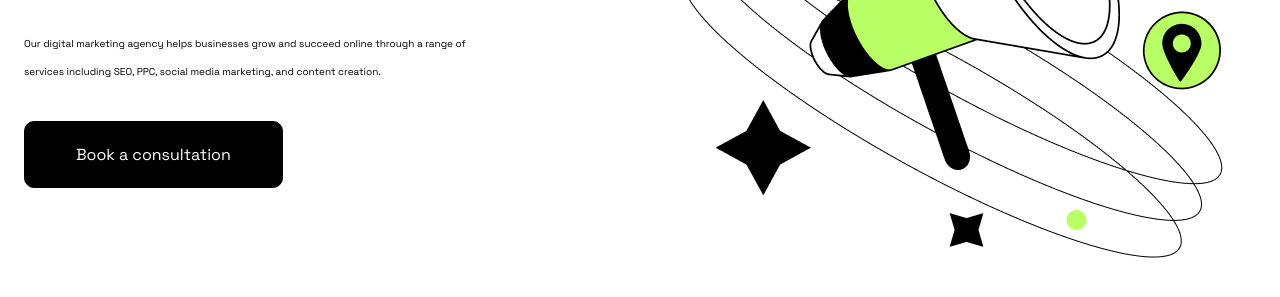
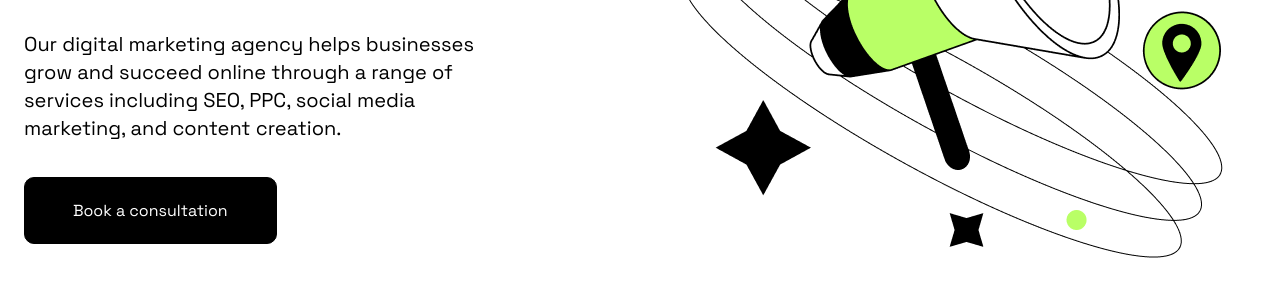
Before and after one commit to kiet252/duAnCSS2, a plain HTML site: page index.html in a window 1280 px wide. Shown: the part 413-710 px from the top of the page. Drawn offline with Linux system fonts and the light colour scheme.

Commit message:
book fix

```diff
--- a/assets/style/style.css
+++ b/assets/style/style.css
@@ -21,7 +21,7 @@ body {
 }
 
 .text{
-  font-size: 1rem;
+  font-size: 2rem;
 }
 
 a {
@@ -30,6 +30,7 @@ a {
 }
 
 .cta-btn {
+  display: inline-block;
   border: 1px solid black;
   display: flex;
   align-items: center;
@@ -89,7 +90,7 @@ header .cta-btn-group .header-cta-btn {
 }
 
 .book .body .book-left{
-  width: 42%;
+  width: 41%;
   height: 93%;
 }
 
@@ -109,5 +110,5 @@ header .cta-btn-group .header-cta-btn {
 }
 
 .book .book-right img{
-
+  object-fit: cover;
 }
```
